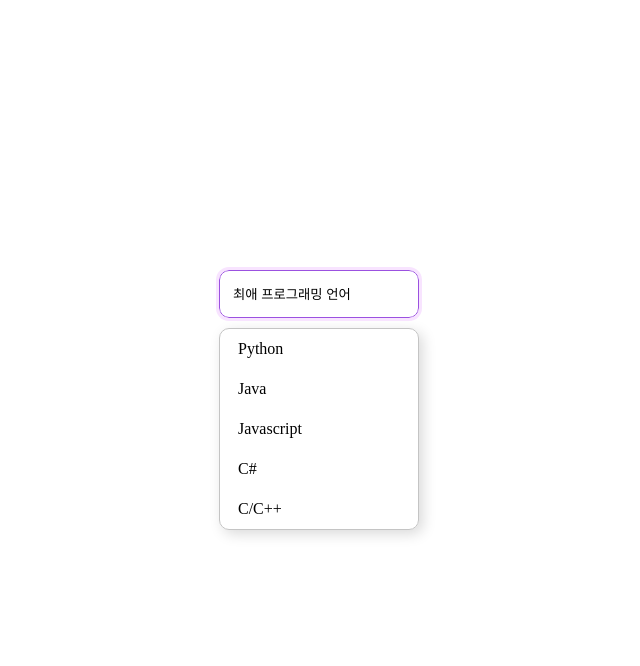
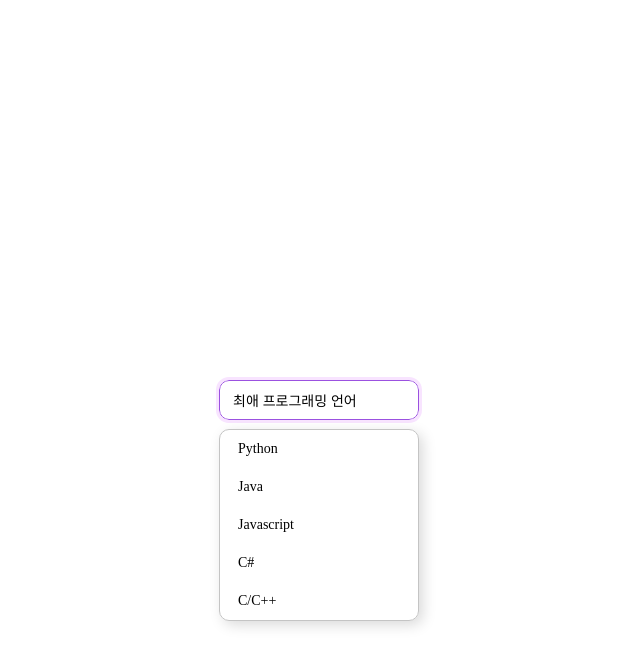
Before and after one commit to yeodahui/log-in-page, a plain HTML site: page dropdown_selectbox/index.html in a window 1280 px wide. Both pictures are taken after a click on the button "최애 프로그래밍 언어". Shown: the whole page, without its empty margins (321-961 px from the left). Drawn offline with Linux system fonts and the light colour scheme.

Commit message:
옵션에 position 속성 부여, 세부 스타일 조정

```diff
--- a/dropdown_selectbox/index.html
+++ b/dropdown_selectbox/index.html
@@ -16,6 +16,10 @@
         align-items: center;
         width: 100%;
         height: 100vh;
+        font-size: 14px;
+      }
+      .box-select {
+        position: relative;
       }
       .box-select .btn-label {
         display: flex;
@@ -23,9 +27,11 @@
         align-items: center;
         padding: 13px 15px 14px 13px;
         width: 200px;
+        height: 40px;
         background-color: #fff;
         border: 1px solid #c4c4c4;
         border-radius: 10px;
+        transition: all 0.5s;
       }
       .box-select .btn-label:focus {
         border: 1px solid #9b51e0;
@@ -38,17 +44,24 @@
         height: 10px;
         background-size: cover;
       }
+      .box-select .btn-label.opened {
+        font-size: 14px;
+      }
       .box-select .btn-label.opened::after {
         background-image: url(./svg/icon-Triangle-up.svg);
+      }
+      .box-select .btn-label.closed {
+        font-size: 12px;
       }
       .box-select .btn-label.closed::after {
         background-image: url(./svg/icon-Triangle-down.svg);
       }
       .box-select .list-options {
+        position: absolute;
+        top: 49px;
         display: none;
         flex-direction: column;
         width: 200px;
-        margin-top: 10px;
         border: 1px solid #c4c4c4;
         border-radius: 10px;
         box-shadow: 4px 4px 14px rgba(0, 0, 0, 0.15);
@@ -93,6 +106,7 @@
 
       function close() {
         // 열려있을 때 클릭하면
+        optionList.style.display = "none";
         selectBtn.classList.remove("opened");
         selectBtn.classList.add("closed");
       }
@@ -101,7 +115,6 @@
         const value = event.target.innerText;
 
         selectBtn.innerText = value;
-        optionList.style.display = "none";
         close();
       }
 
```
